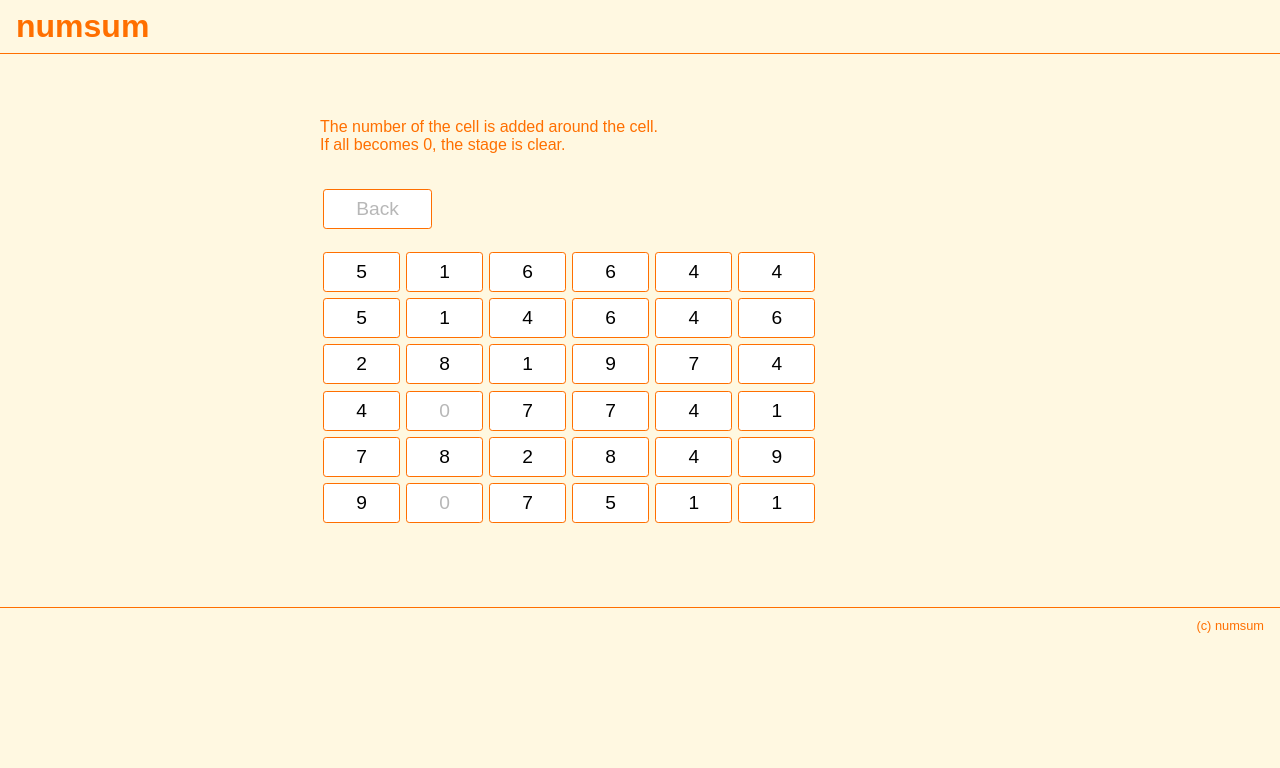
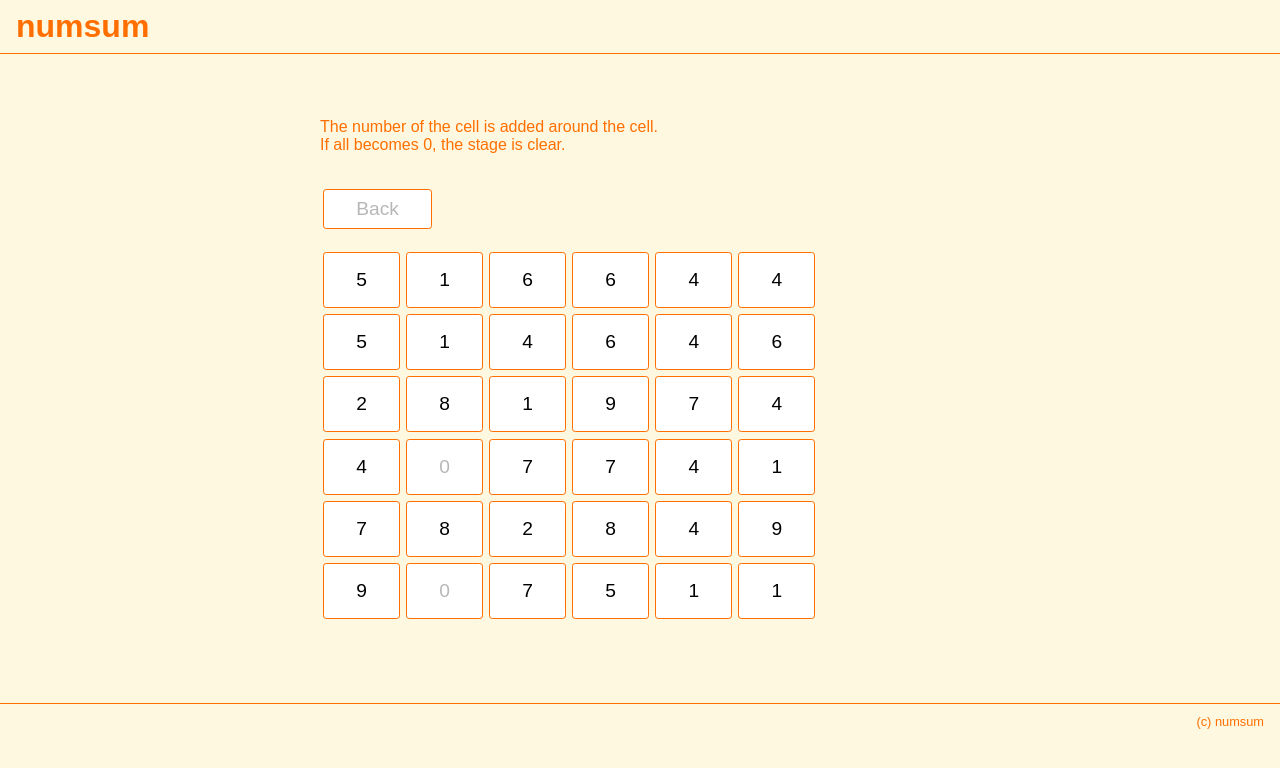
Before and after one commit to tmyksj/numsum, a React (Create React App) app: page / in a window 1280 px wide. Shown: the top 768 px of the page. Built offline with nearby package versions, Linux system fonts and the light colour scheme.

Commit message:
change button size

```diff
--- a/src/component/stage/StageComponent.css
+++ b/src/component/stage/StageComponent.css
@@ -22,6 +22,10 @@
     outline: 0;
 }
 
+.StageComponent-button--cell {
+    padding: 1rem 2rem;
+}
+
 .StageComponent-cell {
     margin-top: 1rem;
 }
--- a/src/component/stage/StageComponent.tsx
+++ b/src/component/stage/StageComponent.tsx
@@ -50,7 +50,7 @@ class StageComponent extends React.Component<{}, {}> {
                 const point = new Point(x, y);
 
                 cellList.push(
-                    <button className="StageComponent-button"
+                    <button className="StageComponent-button StageComponent-button--cell"
                             disabled={pending || this.currentCellList[y][x] === 0}
                             key={x + "-" + y + "-" + this.currentCellList[y][x]}
                             onClick={this.open.bind(this, point)}>
```
